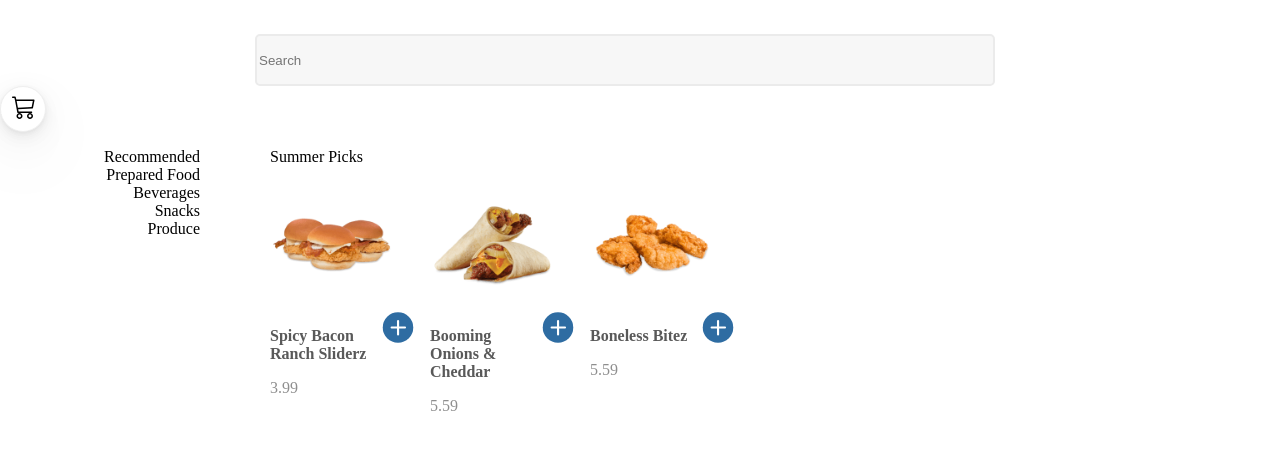
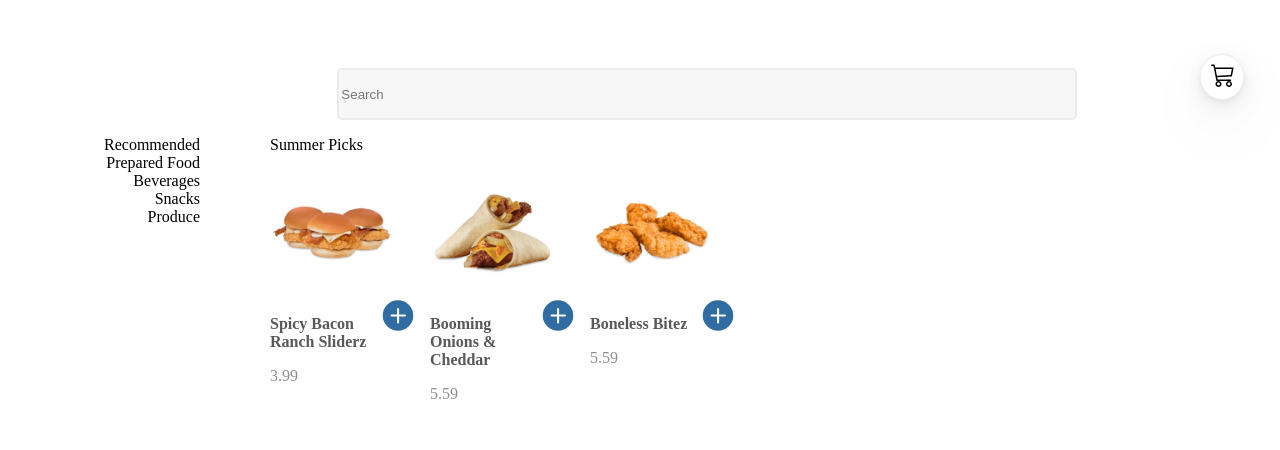
Before and after one commit to DonyorM/InternHackathon, a React (Create React App) app: page / in a window 1280 px wide. Shown: the top 450 px of the page. Built offline with nearby package versions, Linux system fonts and the light colour scheme; no server answers; the database is empty.

Commit message:
Add checkout screen

```diff
--- a/src/App.tsx
+++ b/src/App.tsx
@@ -1,10 +1,13 @@
+import { useState } from "react";
+import CheckoutScreen from "./components/CheckoutScreen/CheckoutScreen";
 import MainScreen from "./components/MainScreen/MainScreen";
 import { app } from "./firebase";
 
 function App() {
+  const [checkout, setCheckout] = useState(false);
   return (
     <div style={{ height: "100vh" }}>
-      <MainScreen />
+      {checkout ? <CheckoutScreen /> : <MainScreen setCheckout={setCheckout} />}
     </div>
   );
 }
--- /dev/null
+++ b/src/components/CheckoutScreen/CheckoutScreen.tsx
@@ -0,0 +1,5 @@
+const CheckoutScreen: React.FC = () => {
+  return <div>Hi</div>;
+};
+
+export default CheckoutScreen;
--- a/src/components/MainScreen/Main.module.css
+++ b/src/components/MainScreen/Main.module.css
@@ -1,3 +1,12 @@
 .Main {
   display: flex;
 }
+
+.topBar {
+  display: flex;
+  justify-content: space-between;
+  align-items: center;
+  margin-top: 34px;
+  margin-right: 36px;
+  margin-left: 36px;
+}
--- a/src/components/MainScreen/MainScreen.tsx
+++ b/src/components/MainScreen/MainScreen.tsx
@@ -39,7 +39,11 @@ const defaultValues = [
   },
 ];
 
-const MainScreen = () => {
+interface MainScreenProps {
+  setCheckout: (checkout: boolean) => void;
+}
+
+const MainScreen: React.FC<MainScreenProps> = ({ setCheckout }) => {
   const [searchInput, setSearchInput] = useState("");
   const [displayKeyboard, setDisplayKeyboard] = useState(false);
   const [userId, setUserId] = useState<string | null>(null);
@@ -85,12 +89,15 @@ const MainScreen = () => {
   }, []);
   return (
     <>
-      <Searchbar
-        searchInput={searchInput}
-        onChange={setSearchInput}
-        setDisplayKeyboard={setDisplayKeyboard}
-      />
-      <ShoppingChartButton onClick={() => null} />
+      <div className={styles.topBar}>
+        <div style={{ width: 50 }}></div>
+        <Searchbar
+          searchInput={searchInput}
+          onChange={setSearchInput}
+          setDisplayKeyboard={setDisplayKeyboard}
+        />
+        <ShoppingChartButton onClick={() => setCheckout(true)} />
+      </div>
       <div className={styles.Main}>
         <Categories />
         <TileSection items={items} />
```
